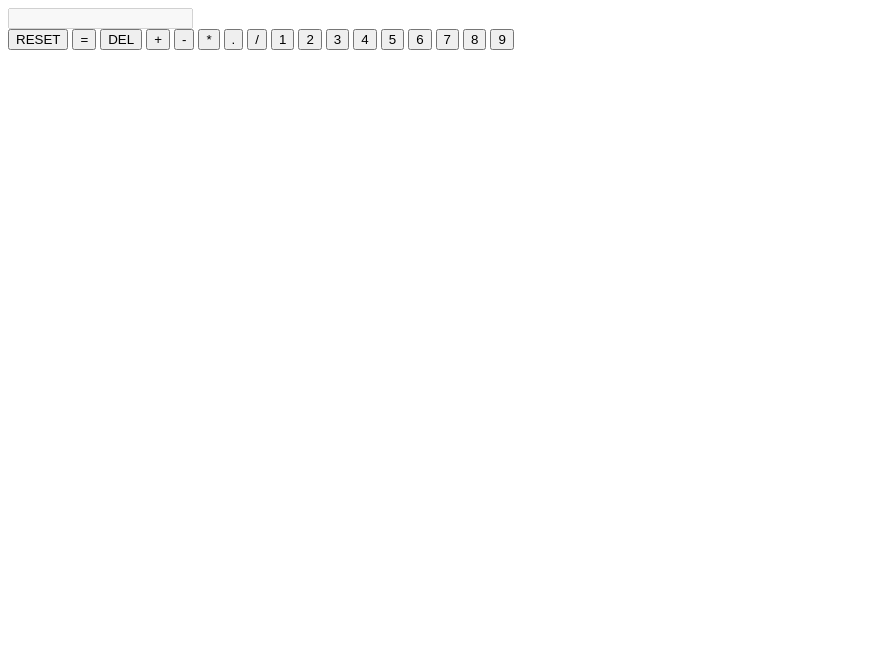
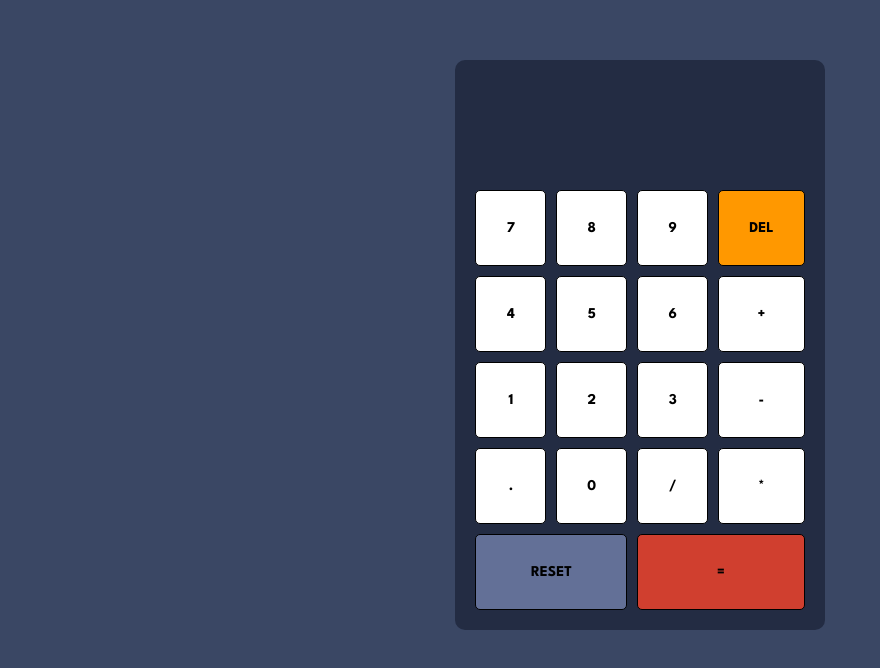
Before and after one commit to waregagbagbo/CalculatorApp, a plain HTML site: page index.html in a window 1280 px wide. Shown: the whole page, without its empty margins (0-880 px from the left). Drawn offline with Linux system fonts and the light colour scheme.

Commit message:
added the calculator event DOM items

```diff
--- a/index.html
+++ b/index.html
@@ -4,52 +4,37 @@
   <meta charset="UTF-8">
   <meta name="viewport" content="width=device-width, initial-scale=1.0"> <!-- displays site properly based on user's device -->
 
-  <link rel="icon" type="image/png" sizes="32x32" href="index.css">
+  <link rel="stylesheet" href="index.css">
 
   <title>Odin Project| Calculator app</title>
 </head>
 <body>
-  <div class="main">
-    <div class="calculator">
-      <!--To display the calculations-->
-      <div class="display">
-        <input type="text" id="display" disabled>
-      </div>
-    </div>
-    <!--Container for the grids-->
-    <div class="container">
       <div class="grid-items">
-        <button class="btn" id="clear">RESET</button>
-        <button class="btn" id="equals">=</button>
+        <div class="display">
+          <div class="display-text" id="display">
+
+          </div>
+        </div>
+        <button class="btn" id="seven">7</button>
+        <button class="btn" id="eight">8</button>
+        <button class="btn" id="nine">9</button>
         <button class="btn" id="delete">DEL</button>
+        <button class="btn" id="four">4</button>
+        <button class="btn" id="five">5</button>
+        <button class="btn" id="six">6</button>
         <button class="btn" id="add">+</button>
-        <button class="btn" id="subtract">-</button>
-        <button class="btn" id="multiply">*</button>
-        <button class="btn" id="decimal">.</button>
-        <button class="btn" id="divide">/</button>
         <!-- Add more buttons as needed -->
          <button class="btn" id="one">1</button>
          <button class="btn" id="two">2</button>
          <button class="btn" id="three">3</button>
-         <button class="btn" id="four">4</button>
-         <button class="btn" id="five">5</button>
-         <button class="btn" id="six">6</button>
-         <button class="btn" id="seven">7</button>
-         <button class="btn" id="eight">8</button>
-         <button class="btn" id="nine">9</button>
-
-
-
-
-
-
-
-
-
-
+         <button class="btn" id="subtract">-</button>
+         <button class="btn" id="decimal">.</button>
+         <button class="btn" id="zero">0</button>
+         <button class="btn" id="divide">/</button>
+         <button class="btn" id="multiply">*</button>
+         <button class="btn" id="clear">RESET</button>
+         <button class="btn" id="equals">=</button>
       </div>
-    </div>
-  </div>
-  <script href="index.js"></script>
+  <script src="index.js"></script>
 </body>
 </html>
--- a/index.js
+++ b/index.js
@@ -1,3 +1,14 @@
+// create DOM for the display
+const result = document.getElementById('display');
+const equality = document.getElementById("equals");
+const reset =  document.getElementById('clear');
+
+
+
+
+
+
+
 // create a function to handle the operators.
 function operations(){
     let num = 1;
```
Also changed, not shown: 1 other file.
